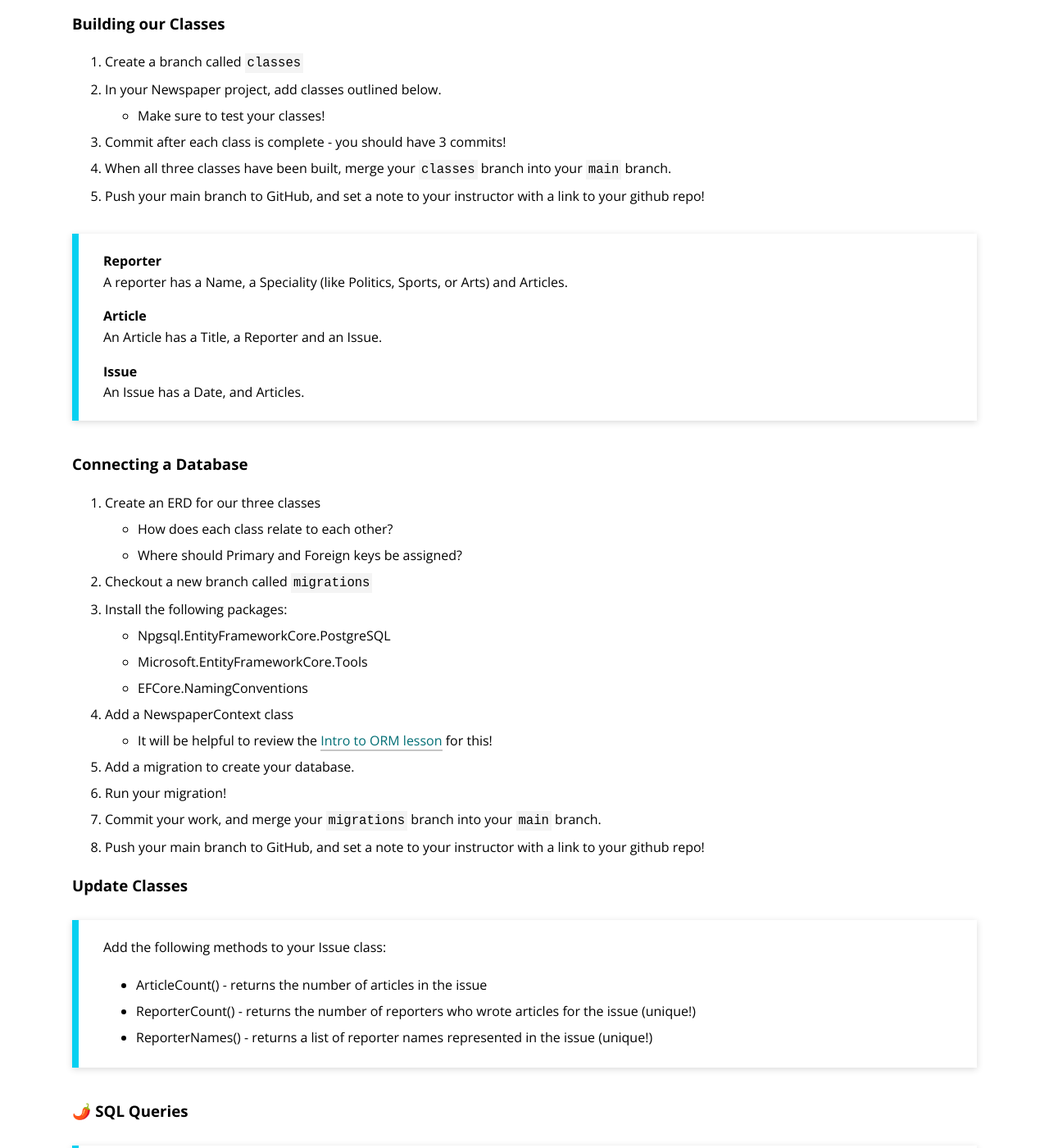
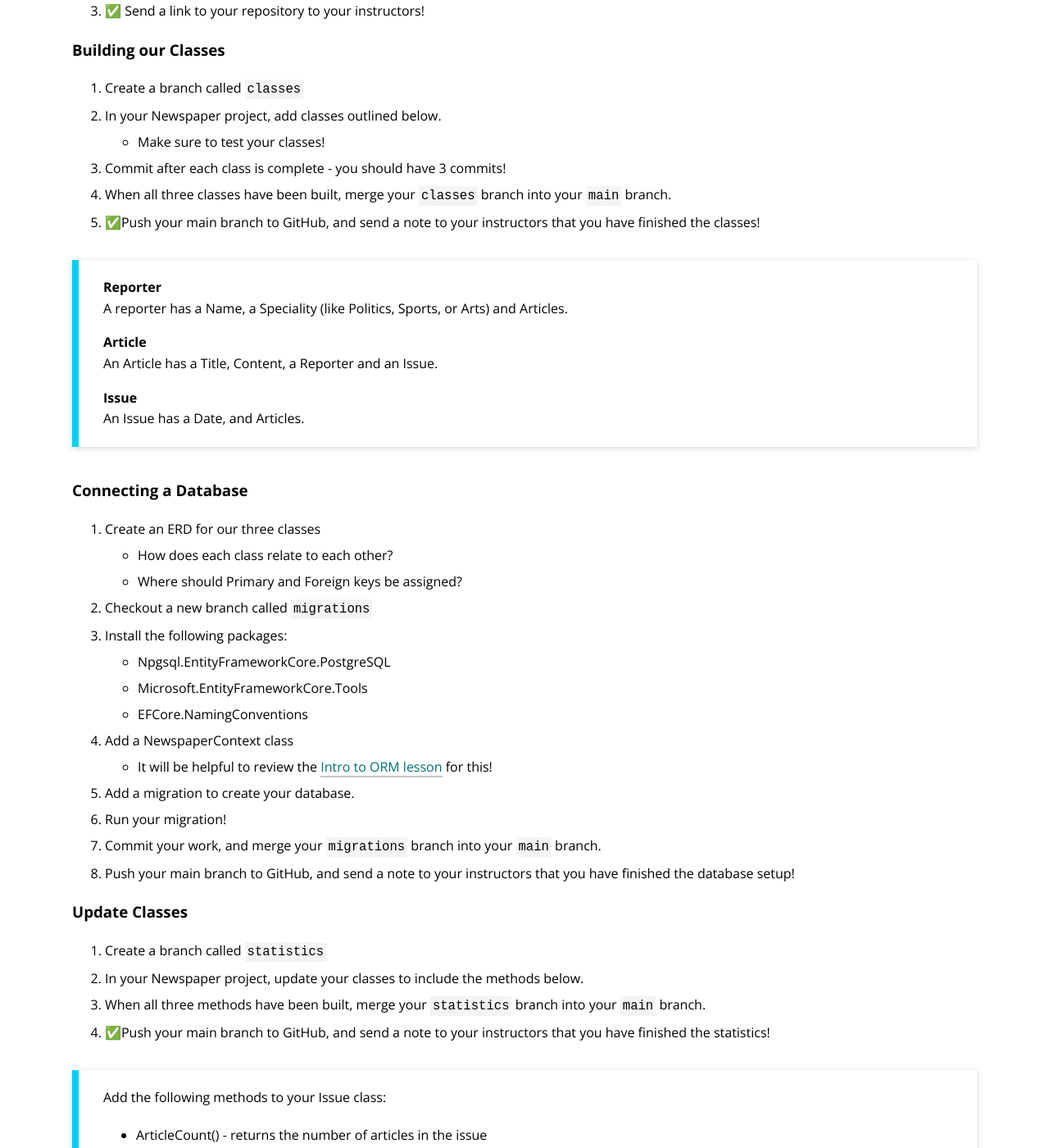
Before and after one commit to turingschool/launch-curriculum, a Jekyll site: the page built from module2/lessons/Week5/DailyPlanet.md, in a window 1280 px wide and 1400 px high, scrolled down 488 px. Shown: the whole window at 82% size. Built offline with Jekyll 4.4.1, drawn with Linux system fonts in a browser that asks for light colours; nearby versions of some CDN libraries; comment, search, counter and statistics services are not loaded; some of the changed text lies outside the part shown.

Commit message:
Update lab

```diff
--- a/module2/lessons/Week5/DailyPlanet.md
+++ b/module2/lessons/Week5/DailyPlanet.md
@@ -3,7 +3,7 @@ layout: page
 title: Mod 2 Review
 ---
 
-Today, we are going to build a small application to practice what we've learned in Mod2!
+Today, we are going to build a small application to practice what we've learned in Mod2! Read throught the entire spec below before starting!
 
 ## The Daily Planet
 
@@ -11,6 +11,7 @@ Today, we are going to build a small application to practice what we've learned
     * You can call the project and solution `Newspaper`
 2. Initialize a git repository in your solution.
     * Add a remote repository on GitHub
+3. ✅ Send a link to your repository to your instructors!
 
 ### Building our Classes
 
@@ -19,14 +20,14 @@ Today, we are going to build a small application to practice what we've learned
     * Make sure to test your classes!
 3. Commit after each class is complete - you should have 3 commits!
 4. When all three classes have been built, merge your `classes` branch into your `main` branch.
-5. Push your main branch to GitHub, and set a note to your instructor with a link to your github repo!
+5. ✅Push your main branch to GitHub, and send a note to your instructors that you have finished the classes!
 
 <section class='call-to-action' markdown='1'>
 **Reporter**
 A reporter has a Name, a Speciality (like Politics, Sports, or Arts) and Articles.
 
 **Article**
-An Article has a Title, a Reporter and an Issue.
+An Article has a Title, Content, a Reporter and an Issue.
 
 **Issue**
 An Issue has a Date, and Articles.
@@ -47,9 +48,14 @@ An Issue has a Date, and Articles.
 6. Add a migration to create your database.
 7. Run your migration!
 8. Commit your work, and merge your `migrations` branch into your `main` branch.
-9. Push your main branch to GitHub, and set a note to your instructor with a link to your github repo!
+9. Push your main branch to GitHub, and send a note to your instructors that you have finished the database setup!
 
 ### Update Classes
+
+1. Create a branch called `statistics`
+2. In your Newspaper project, update your classes to include the methods below.
+4. When all three methods have been built, merge your `statistics` branch into your `main` branch.
+5. ✅Push your main branch to GitHub, and send a note to your instructors that you have finished the statistics!
 
 <section class='call-to-action' markdown='1'>
 Add the following methods to your Issue class:
@@ -66,3 +72,6 @@ Open pgAdmin and write queries for the following:
 * Return the average number of issues per article
 * Return the average number of issues per article for a specific reporter
 </section>
+
+
+✅Send a slack message to your instructors with each of the three queries above.
```
